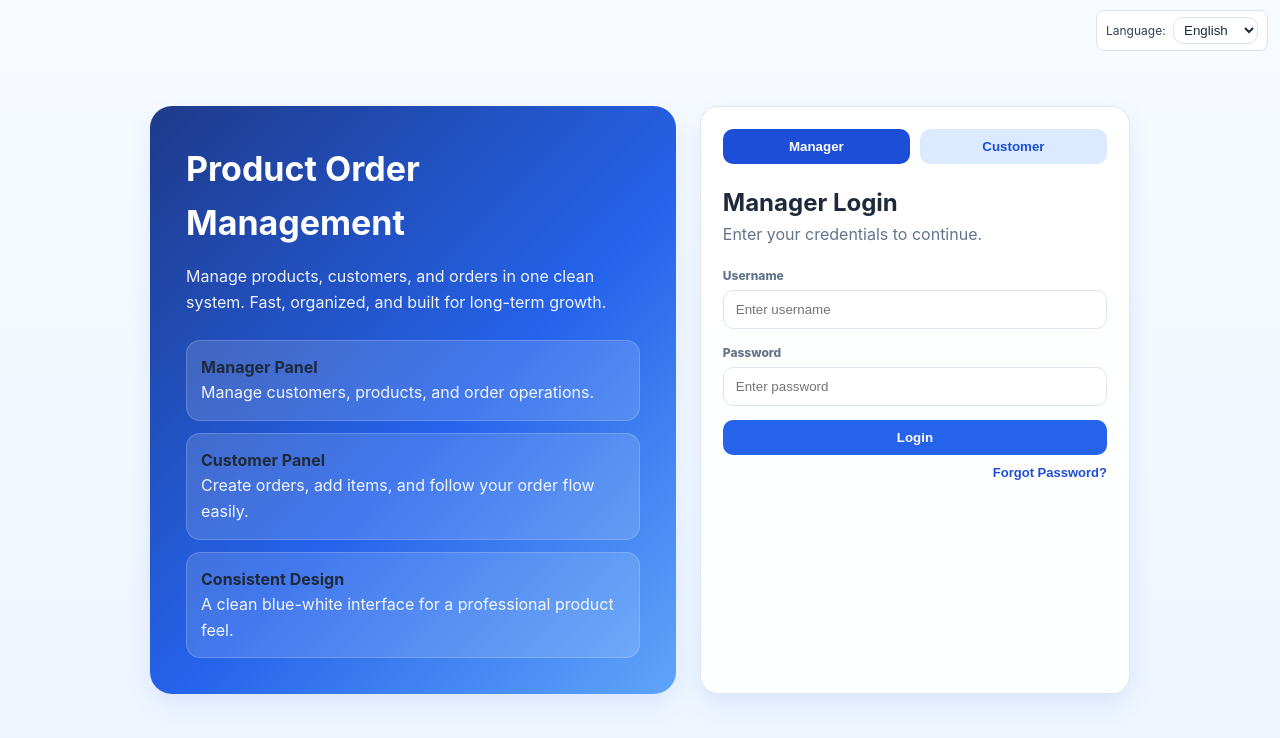
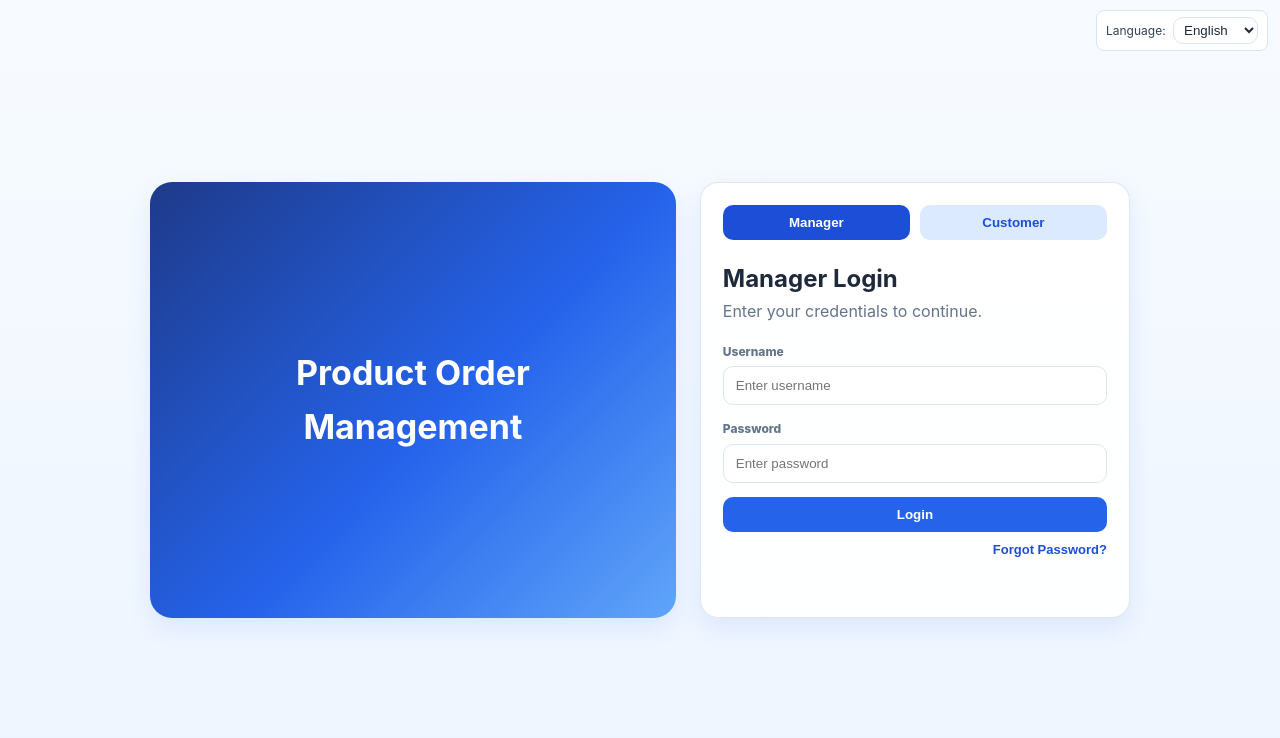
Before and after one commit to gksngkmn/ProductOrderManagement, a website with bundled scripts: page frontend/index.html in a window 1280 px wide. Built offline with nearby package versions, Linux system fonts and the light colour scheme.

Commit message:
Simplify login page branding

```diff
--- a/frontend/css/pages/login.css
+++ b/frontend/css/pages/login.css
@@ -16,30 +16,13 @@
   display: flex;
   flex-direction: column;
   justify-content: center;
+  text-align: center;
 }
 
 .login-brand h1 {
   color: white;
   font-size: 34px;
-  margin-bottom: 14px;
-}
-
-.login-brand p {
-  color: rgba(255, 255, 255, 0.92);
-  max-width: 440px;
-}
-
-.login-points {
-  margin-top: 24px;
-  display: grid;
-  gap: 12px;
-}
-
-.login-point {
-  background: rgba(255, 255, 255, 0.14);
-  border: 1px solid rgba(255, 255, 255, 0.18);
-  border-radius: 14px;
-  padding: 14px;
+  margin-bottom: 0;
 }
 
 .login-card {
--- a/frontend/index.html
+++ b/frontend/index.html
@@ -15,27 +15,6 @@
     <div class="login-shell">
       <section class="login-brand">
         <h1>Product Order Management</h1>
-        <p>
-          Manage products, customers, and orders in one clean system.
-          Fast, organized, and built for long-term growth.
-        </p>
-
-        <div class="login-points">
-          <div class="login-point">
-            <strong>Manager Panel</strong>
-            <p>Manage customers, products, and order operations.</p>
-          </div>
-
-          <div class="login-point">
-            <strong>Customer Panel</strong>
-            <p>Create orders, add items, and follow your order flow easily.</p>
-          </div>
-
-          <div class="login-point">
-            <strong>Consistent Design</strong>
-            <p>A clean blue-white interface for a professional product feel.</p>
-          </div>
-        </div>
       </section>
 
       <section class="card login-card">
```
